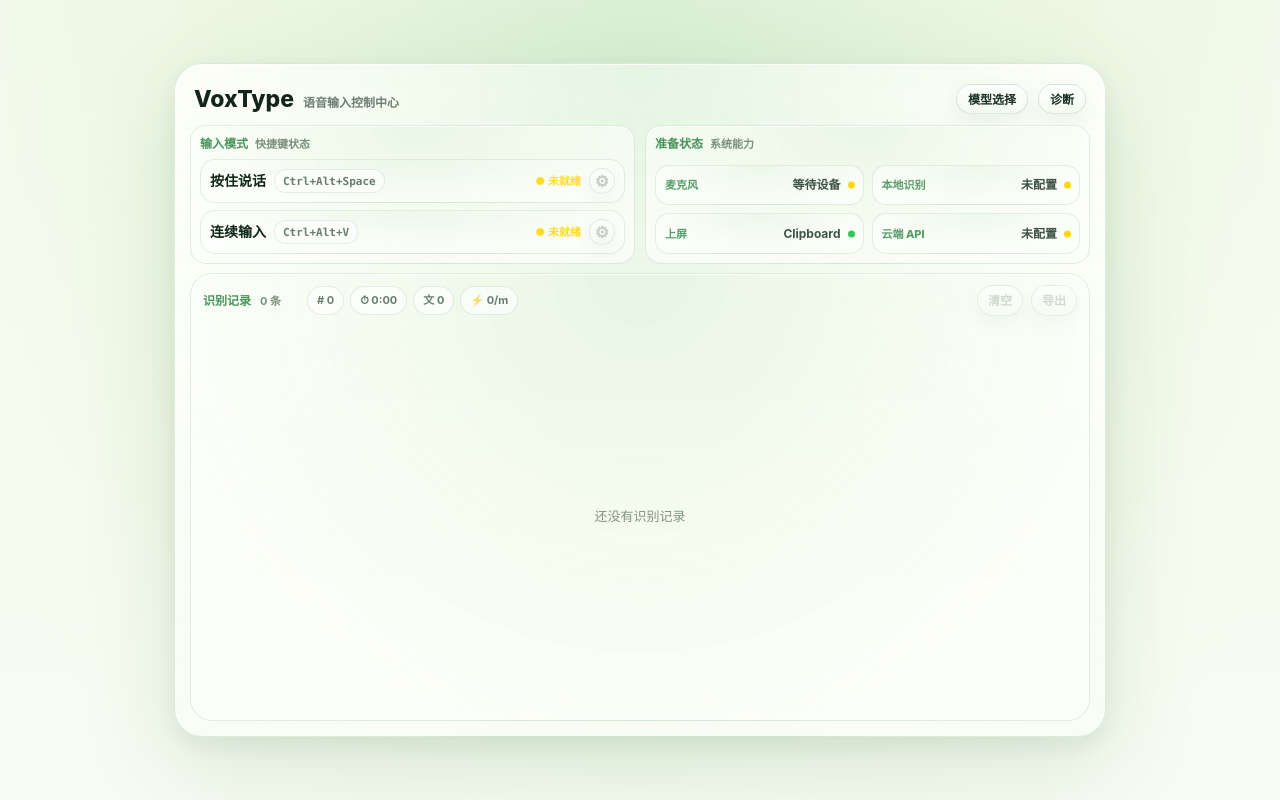
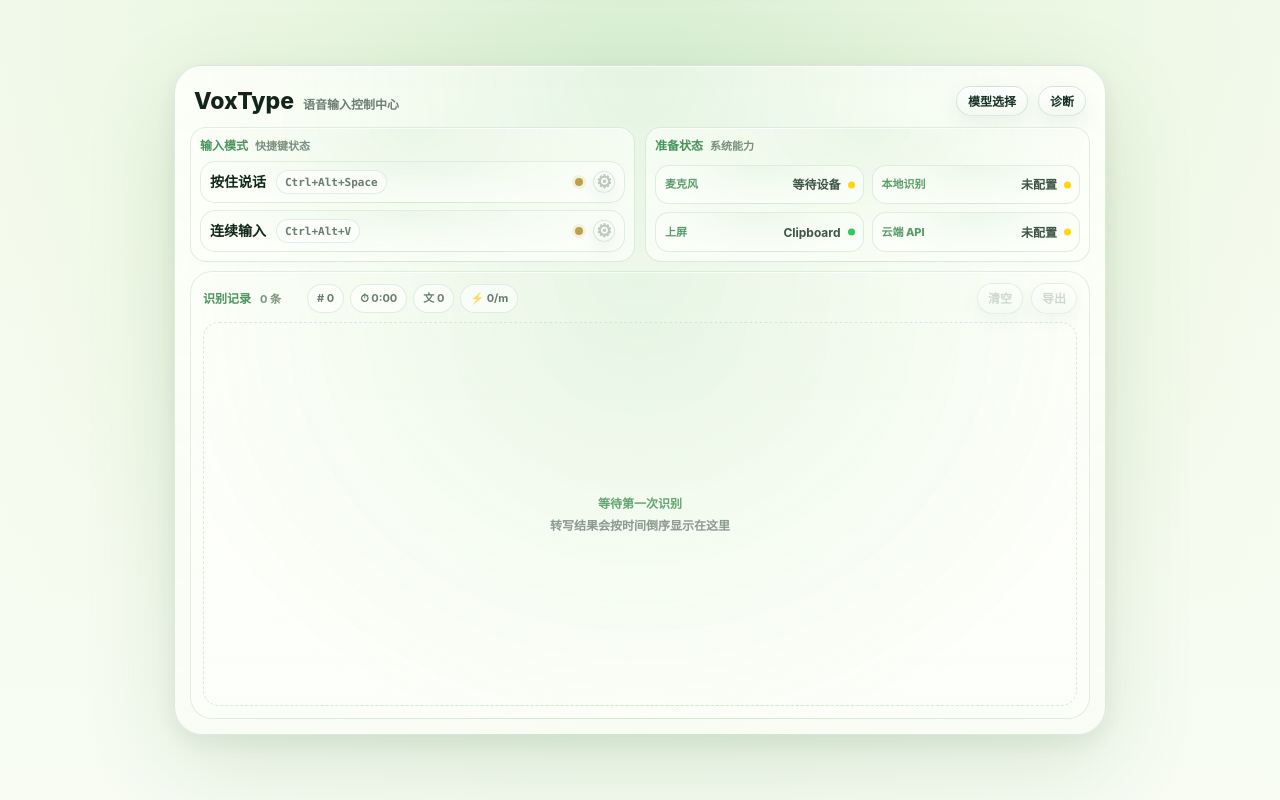
Before and after one commit to snowcraneww/vox-type, a React (Vite) app: page / in a window 1280 px wide. Built offline with nearby package versions, Linux system fonts and the light colour scheme.

Commit message:
style: refine input status and empty history

```diff
--- a/src/MainWindow.tsx
+++ b/src/MainWindow.tsx
@@ -24,10 +24,6 @@ function formatDuration(ms: number) {
   return `${minutes}:${seconds.toString().padStart(2, '0')}`;
 }
 
-function modeReadyLabel(ready: boolean) {
-  return ready ? '● Ready' : '● 未就绪';
-}
-
 export function MainWindow({ status, asrConfigStatus, hotkeyStatus, toggleHotkey, recorderInfo, records, stats, onOpenDiagnostic, onOpenModelSettings, onCopyRecord, onReinsertRecord, onDeleteRecord, onClearRecords, onExportRecords }: MainWindowProps) {
   const hotkeysReady = hotkeyStatus.registered;
   const readinessItems = [
@@ -47,8 +43,8 @@ export function MainWindow({ status, asrConfigStatus, hotkeyStatus, toggleHotkey
         <div className="v51-top-grid">
           <section className="control-section mode-selector" aria-label="输入模式">
             <div className="section-heading"><span>输入模式</span><strong>快捷键状态</strong></div>
-            <article className="mode-card compact" title="按住快捷键说一句，松开后转写并上屏。"><div className="mode-line"><h2>按住说话</h2><kbd>Ctrl+Alt+Space</kbd></div><div className="mode-card-actions"><span className="ready-dot" data-ready={hotkeysReady}>{modeReadyLabel(hotkeysReady)}</span><button type="button" disabled title="下一版支持自定义快捷键" aria-label="修改按住说话快捷键">⚙</button></div></article>
-            <article className="mode-card compact" title="按一次开始，录音中分段上屏，再按一次停止。"><div className="mode-line"><h2>连续输入</h2><kbd>{toggleHotkey}</kbd></div><div className="mode-card-actions"><span className="ready-dot" data-ready={hotkeysReady}>{modeReadyLabel(hotkeysReady)}</span><button type="button" disabled title="下一版支持自定义快捷键" aria-label="修改连续输入快捷键">⚙</button></div></article>
+            <article className="mode-card compact" title="按住快捷键说一句，松开后转写并上屏。"><div className="mode-line"><h2>按住说话</h2><kbd>Ctrl+Alt+Space</kbd></div><div className="mode-card-actions"><span className="ready-dot" data-ready={hotkeysReady} title={hotkeysReady ? '快捷键已注册' : '快捷键未注册'} aria-label={hotkeysReady ? '快捷键已注册' : '快捷键未注册'} /><button type="button" disabled title="下一版支持自定义快捷键" aria-label="修改按住说话快捷键">⚙</button></div></article>
+            <article className="mode-card compact" title="按一次开始，录音中分段上屏，再按一次停止。"><div className="mode-line"><h2>连续输入</h2><kbd>{toggleHotkey}</kbd></div><div className="mode-card-actions"><span className="ready-dot" data-ready={hotkeysReady} title={hotkeysReady ? '快捷键已注册' : '快捷键未注册'} aria-label={hotkeysReady ? '快捷键已注册' : '快捷键未注册'} /><button type="button" disabled title="下一版支持自定义快捷键" aria-label="修改连续输入快捷键">⚙</button></div></article>
           </section>
           <section className="control-section readiness-panel" aria-label="准备状态">
             <div className="section-heading"><span>准备状态</span><strong>系统能力</strong></div>
@@ -59,7 +55,7 @@ export function MainWindow({ status, asrConfigStatus, hotkeyStatus, toggleHotkey
         </div>
         <section className="transcript-history" aria-label="识别记录">
           <header className="history-header" data-testid="history-toolbar"><div className="history-title"><span>识别记录</span><strong>{records.length} 条</strong></div><div className="history-stats"><span title="本次运行识别次数"># {stats.count}</span><span title="本次运行累计录音时长">⏱ {formatDuration(stats.totalDurationMs)}</span><span title="本次运行累计识别字数">文 {stats.totalChars}</span><span title="本次运行平均识别速度">⚡ {stats.charsPerMinute}/m</span></div><div className="history-actions"><button type="button" onClick={onClearRecords} disabled={records.length === 0} aria-label="清空全部识别记录" title="清空全部识别记录">清空</button><button type="button" onClick={onExportRecords} disabled={records.length === 0} aria-label="导出识别记录" title="导出识别记录">导出</button></div></header>
-          {records.length === 0 ? <p className="empty-history">还没有识别记录</p> : <ol className="history-list">{records.map((record) => <li key={record.id}><article aria-label={`识别记录 ${record.time}`}><time>{record.time}</time><p>{record.text}</p><div className="record-actions"><button type="button" onClick={() => onCopyRecord(record)} aria-label="复制此记录" title="复制此记录">⧉</button><button type="button" onClick={() => onReinsertRecord(record)} aria-label="重新上屏此记录" title="重新上屏此记录">↩</button><button type="button" onClick={() => onDeleteRecord(record.id)} aria-label="删除此识别记录" title="删除此识别记录">×</button></div></article></li>)}</ol>}
+          {records.length === 0 ? <div className="empty-history"><span>等待第一次识别</span><strong>转写结果会按时间倒序显示在这里</strong></div> : <ol className="history-list">{records.map((record) => <li key={record.id}><article aria-label={`识别记录 ${record.time}`}><time>{record.time}</time><p>{record.text}</p><div className="record-actions"><button type="button" onClick={() => onCopyRecord(record)} aria-label="复制此记录" title="复制此记录">⧉</button><button type="button" onClick={() => onReinsertRecord(record)} aria-label="重新上屏此记录" title="重新上屏此记录">↩</button><button type="button" onClick={() => onDeleteRecord(record.id)} aria-label="删除此识别记录" title="删除此识别记录">×</button></div></article></li>)}</ol>}
         </section>
       </section>
     </main>
--- a/src/styles.css
+++ b/src/styles.css
@@ -1995,9 +1995,13 @@ kbd {
 .mode-card-actions {
   align-items: center;
   display: flex;
-  gap: 8px;
+  gap: 10px;
   line-height: 1;
   min-width: 0;
+}
+
+.mode-card-actions {
+  margin-left: auto;
 }
 
 .mode-line {
@@ -2015,14 +2019,18 @@ kbd {
 }
 
 .ready-dot {
-  border-radius: 999px;
-  color: rgba(255,214,10,0.88);
-  font-size: 11px;
-  font-weight: 720;
+  background: rgba(179, 140, 35, 0.82);
+  border-radius: 999px;
+  box-shadow: 0 0 0 3px rgba(179, 140, 35, 0.10);
+  display: block;
+  flex: 0 0 auto;
+  height: 8px;
+  width: 8px;
 }
 
 .ready-dot[data-ready="true"] {
-  color: rgba(52,199,89,0.90);
+  background: rgba(37, 151, 62, 0.90);
+  box-shadow: 0 0 0 3px rgba(37, 151, 62, 0.10);
 }
 
 .v51 .mode-card button {
@@ -2030,11 +2038,11 @@ kbd {
   border-color: transparent;
   border-radius: 999px;
   box-shadow: none;
-  color: rgba(19, 116, 45, 0.68);
-  font-size: 16px;
+  color: rgba(13, 91, 35, 0.82);
+  font-size: 18px;
   line-height: 1;
-  min-height: 26px;
-  min-width: 26px;
+  min-height: 22px;
+  min-width: 22px;
   padding: 0;
 }
 
@@ -2046,7 +2054,7 @@ kbd {
 }
 
 .v51 .mode-card button:disabled {
-  opacity: 0.78;
+  opacity: 0.88;
 }
 
 .v51 .readiness-grid div {
@@ -2093,7 +2101,7 @@ kbd {
   flex-direction: column;
   gap: 8px;
   min-height: 448px;
-  overflow: hidden;
+  overflow: clip;
   padding: 11px 12px 12px;
 }
 
@@ -2163,13 +2171,31 @@ kbd {
 
 .empty-history {
   align-self: stretch;
-  color: rgba(235,239,247,0.46);
+  background:
+    radial-gradient(ellipse at 50% 0%, rgba(82, 185, 90, 0.08), rgba(176, 224, 151, 0.05) 48%, rgba(255,255,255,0) 82%),
+    rgba(254,255,252,0.50);
+  border: 1px dashed rgba(54, 119, 66, 0.16);
+  border-radius: 16px;
   display: grid;
   flex: 1;
-  font-size: 13px;
+  gap: 5px;
   margin: 0;
   min-height: 0;
+  place-content: center;
   place-items: center;
+  text-align: center;
+}
+
+.empty-history span {
+  color: rgba(19, 116, 45, 0.64);
+  font-size: 12px;
+  font-weight: 820;
+}
+
+.empty-history strong {
+  color: rgba(49, 72, 58, 0.54);
+  font-size: 12px;
+  font-weight: 650;
 }
 
 .history-list {
@@ -2181,8 +2207,9 @@ kbd {
   margin: 0;
   max-height: min(56vh, 560px);
   min-height: 0;
+  border-radius: 16px;
   overflow: auto;
-  padding: 0 4px 0 0;
+  padding: 0 4px 2px 0;
 }
 
 .history-list article {
```
Also changed, not shown: 3 other files (tests, documents, lock files or other folders).
